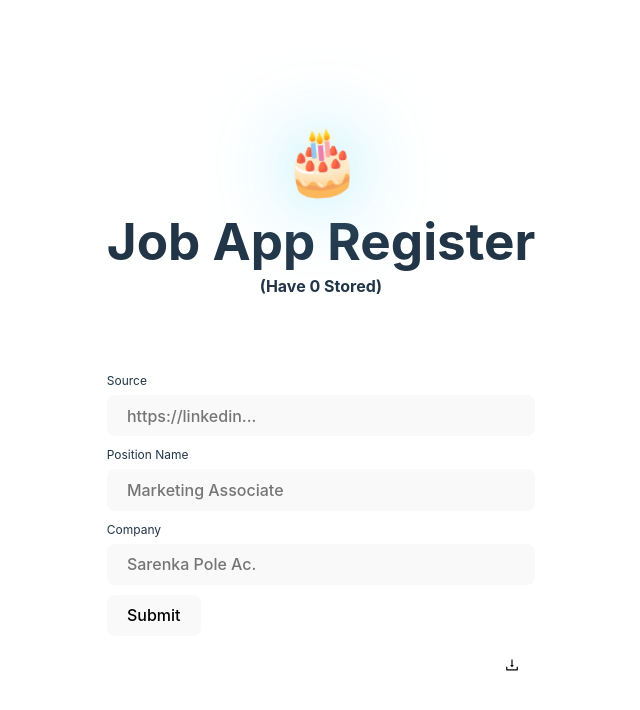
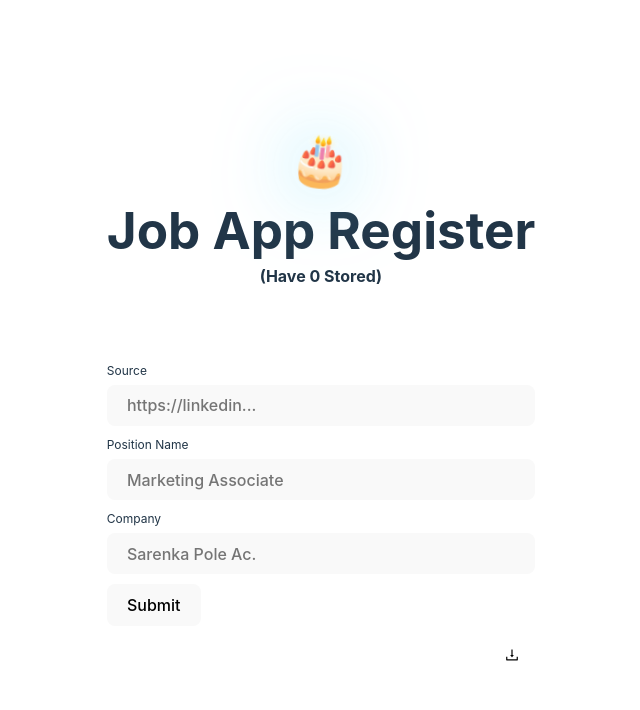
Before and after one commit to mfigurski80/JobApp, a React (Vite) app: page / in a window 1280 px wide. Shown: the top 710 px of the page, without its empty margins (319-959 px from the left). Built offline with nearby package versions, Linux system fonts and the light colour scheme.

Commit message:
Add dynamic emoji

```diff
--- a/src/App.css
+++ b/src/App.css
@@ -3,28 +3,6 @@
   margin: 0 auto;
   padding: 2rem;
   text-align: center;
-}
-
-.logo {
-  font-size: 4rem;
-  will-change: filter;
-  transition: filter 300ms;
-  filter: drop-shadow(0 0 40px #61dafbca);
-}
-
-@keyframes logo-spin {
-  from {
-    transform: rotate(-10deg);
-  }
-  to {
-    transform: rotate(10deg);
-  }
-}
-
-@media (prefers-reduced-motion: no-preference) {
-  .logo {
-    animation: logo-spin alternate infinite 1.5s ease-in-out;
-  }
 }
 
 .card {
--- a/src/App.tsx
+++ b/src/App.tsx
@@ -4,6 +4,7 @@ import './App.css'
 
 import JobAppForm from './JobAppForm'
 import UpDownload from './UpDownload'
+import Emoji from './Emoji'
 
 import { JobApplication, JobAppStatus } from './types.d'
 
@@ -22,7 +23,7 @@ function App() {
   return (
     <div className="App">
       <div>
-        <h2 className="logo">🎂</h2>
+        <Emoji count={stored.length}/>
       </div>
       <h1>Job App Register</h1>
       <h4>(Have {stored.length} Stored)</h4>
--- /dev/null
+++ b/src/Emoji.css
@@ -0,0 +1,21 @@
+.logo {
+  font-size: 50px;
+  will-change: filter;
+  transition: filter 300ms;
+  filter: drop-shadow(0 0 40px #61dafbca);
+}
+
+@keyframes logo-spin {
+  from {
+    transform: rotate(-8deg);
+  }
+  to {
+    transform: rotate(8deg);
+  }
+}
+
+@media (prefers-reduced-motion: no-preference) {
+  .logo {
+    animation: logo-spin alternate infinite 1.7s ease-in-out;
+  }
+}
--- a/src/Emoji.tsx
+++ b/src/Emoji.tsx
@@ -1 +1,13 @@
-const EMOJI = "🐌 🐟 🐝 🕷️ 🦐 🐁 🦀 🐹 🐇 🐿️ 🐰 🦔 🐗 🐨 🐒 🦍 🦒 🦏 🐪 🐫 🦭 🐔 🐍 🦜 🦆 🦢 🦩 🦚 🐩 🐶 🐻 🐺 🦊 🦌 🦓 🐎 🦬 🦣 🐅 🐆 🦇 🦅 🦑 🦈 🐊 🦂 🐉 🐲 🦕 🦖 🐘 🐯 🦉 🦁 🦄 🐷"
+import './Emoji.css'
+
+const EMOJI = "🎂 🐌 🐟 🐝 🕷️ 🦐 🐁 🦀 🐹 🐇 🐿️ 🐰 🦔 🐗 🐨 🐒 🦍 🦒 🦏 🐪 🐫 🦭 🐔 🐍 🦜 🦆 🦢 🦩 🦚 🐩 🐶 🐻 🐺 🦊 🦌 🦓 🐎 🦬 🦣 🐅 🐆 🦇 🦅 🦑 🦈 🐊 🦂 🐉 🐲 🦕 🦖 🐘 🐯 🦉 🦁 🦄 🐷".split(" ")
+
+export default function Emoji({ count }: { count: number }) {
+  const em = count <= EMOJI.length ? EMOJI[count] : "⭐"
+
+  return (
+    <div>
+      <h2 className="logo">{em}</h2>
+    </div>
+  )
+}
```
